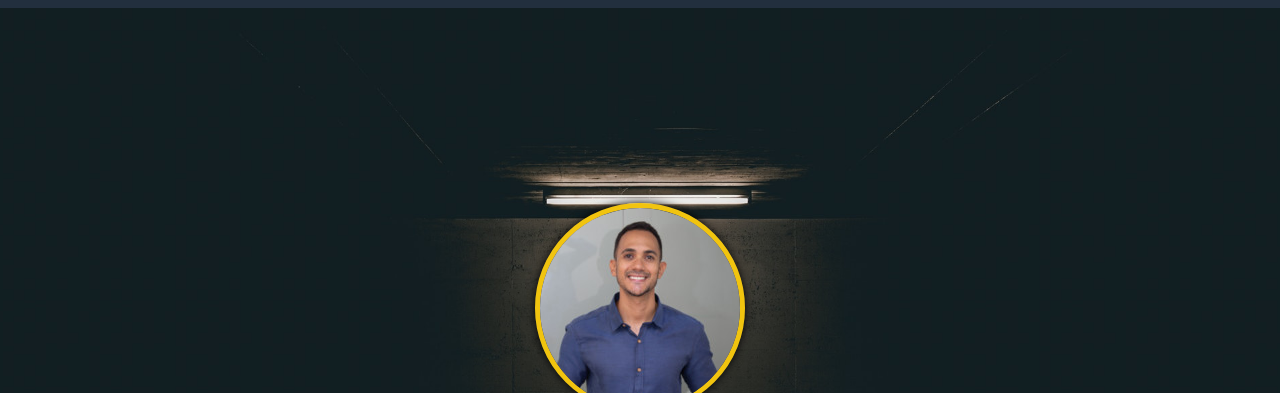
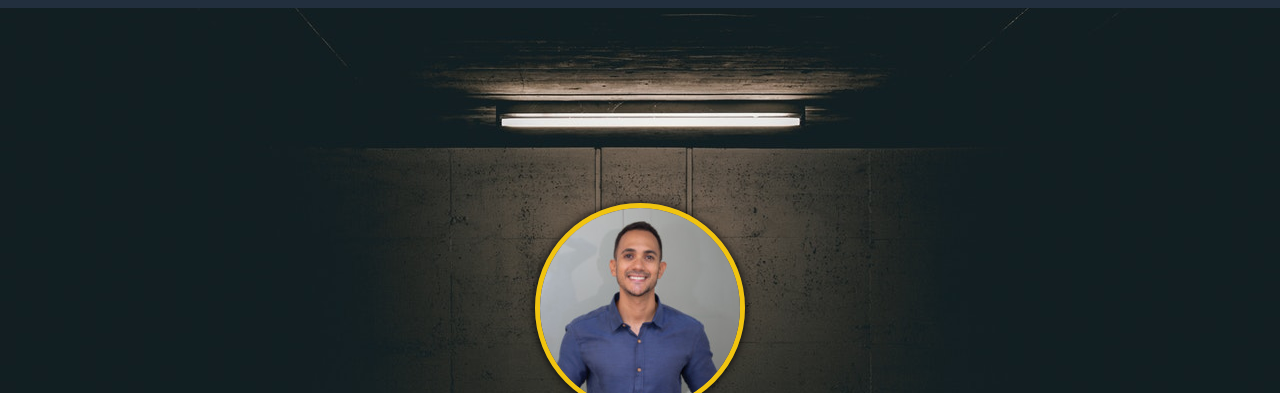
Before and after one commit to carlosweb/linkme, a plain HTML site: page index.html in a window 1280 px wide. Shown: the part 67-460 px from the top of the page. Drawn offline with Linux system fonts and the light colour scheme.

Commit message:
novo ajuste background

```diff
--- a/css/style.css
+++ b/css/style.css
@@ -4,11 +4,9 @@
 }
 
 body {
-    background-image: url(../images/abstract-art-black-background-blur-1040499.jpg);
+    background: url(../images/abstract-art-black-background-blur-1040499.jpg) no-repeat center center fixed;
     width: 100%;
-    background-size: cover;
     height: 54rem;
-    background-position: center center;
 }
 
 header {
```
